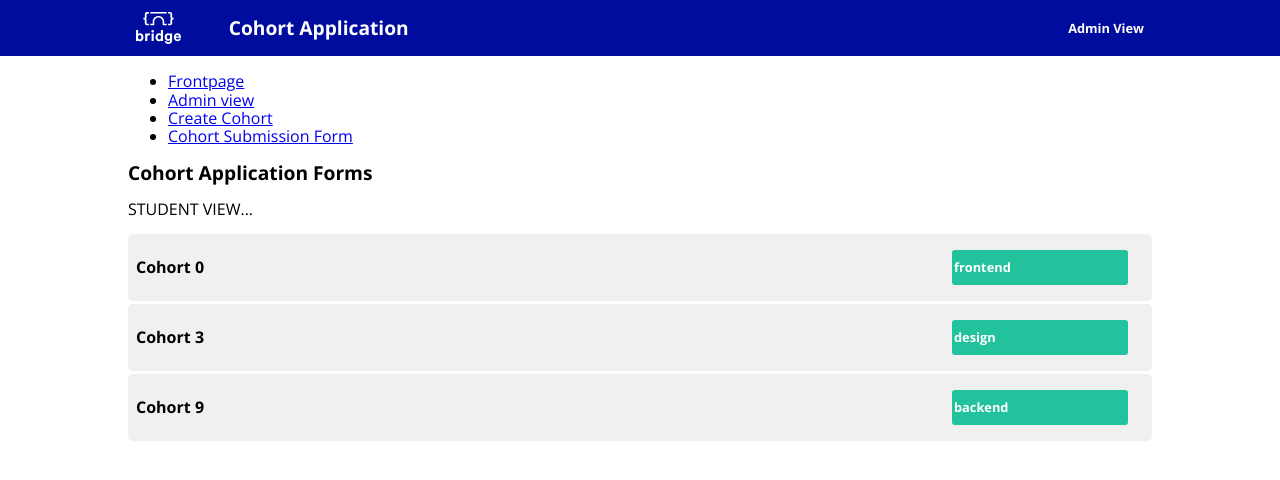
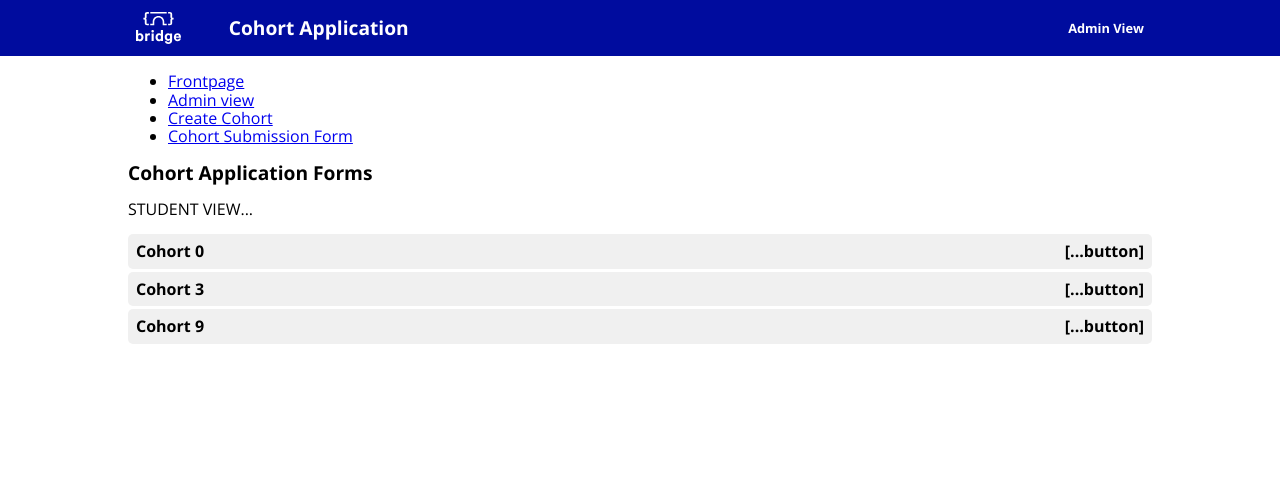
Before and after one commit to bridge-school/applications-frontend, a React (Create React App) app: page / in a window 1280 px wide. Shown: the top 480 px of the page. Built offline with nearby package versions, Linux system fonts and the light colour scheme.

Commit message:
update branch with master

```diff
--- a/src/components/ListItem.js
+++ b/src/components/ListItem.js
@@ -24,7 +24,7 @@ export default function ListItem({ name, type, url }) {
     <LI>
       <Link href={'apply/' + url}>
         {name}
-        <Button text={type} />
+        <span>[...button]</span>
       </Link>
     </LI>
   );
```
